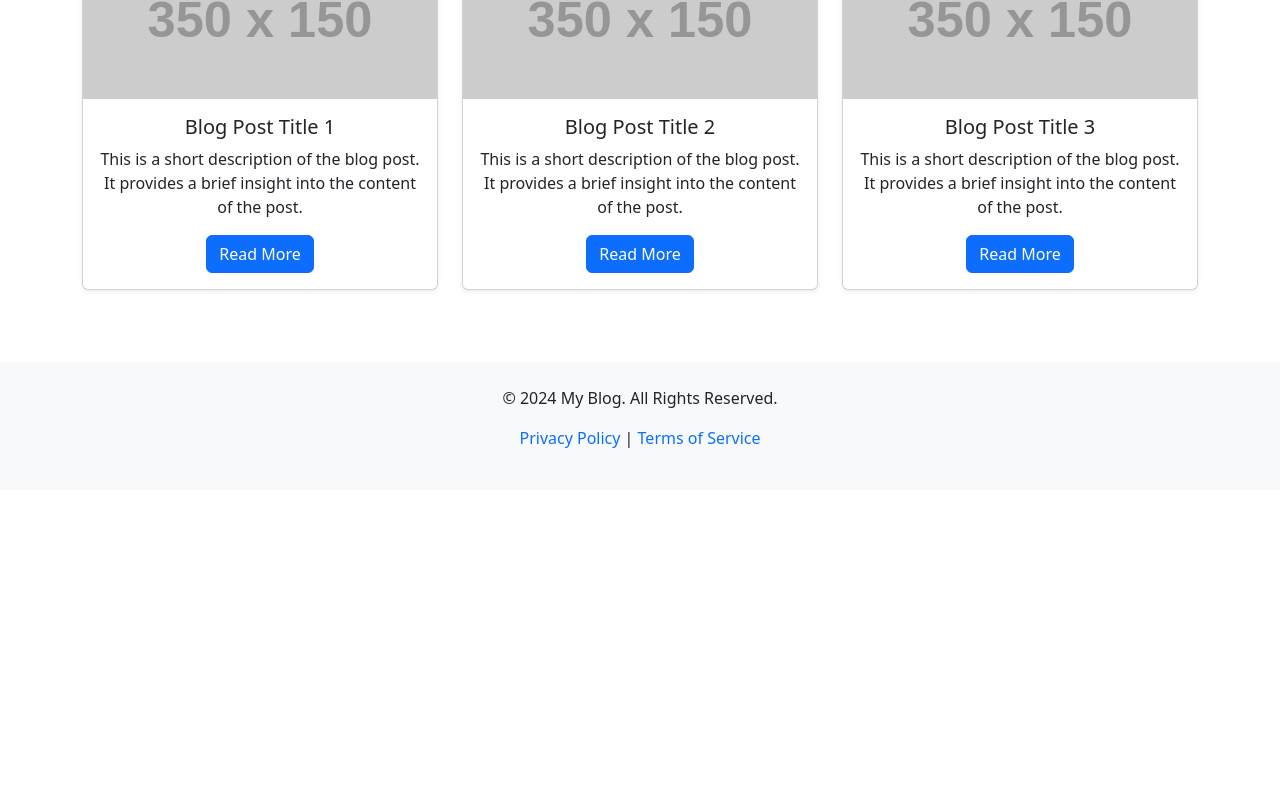
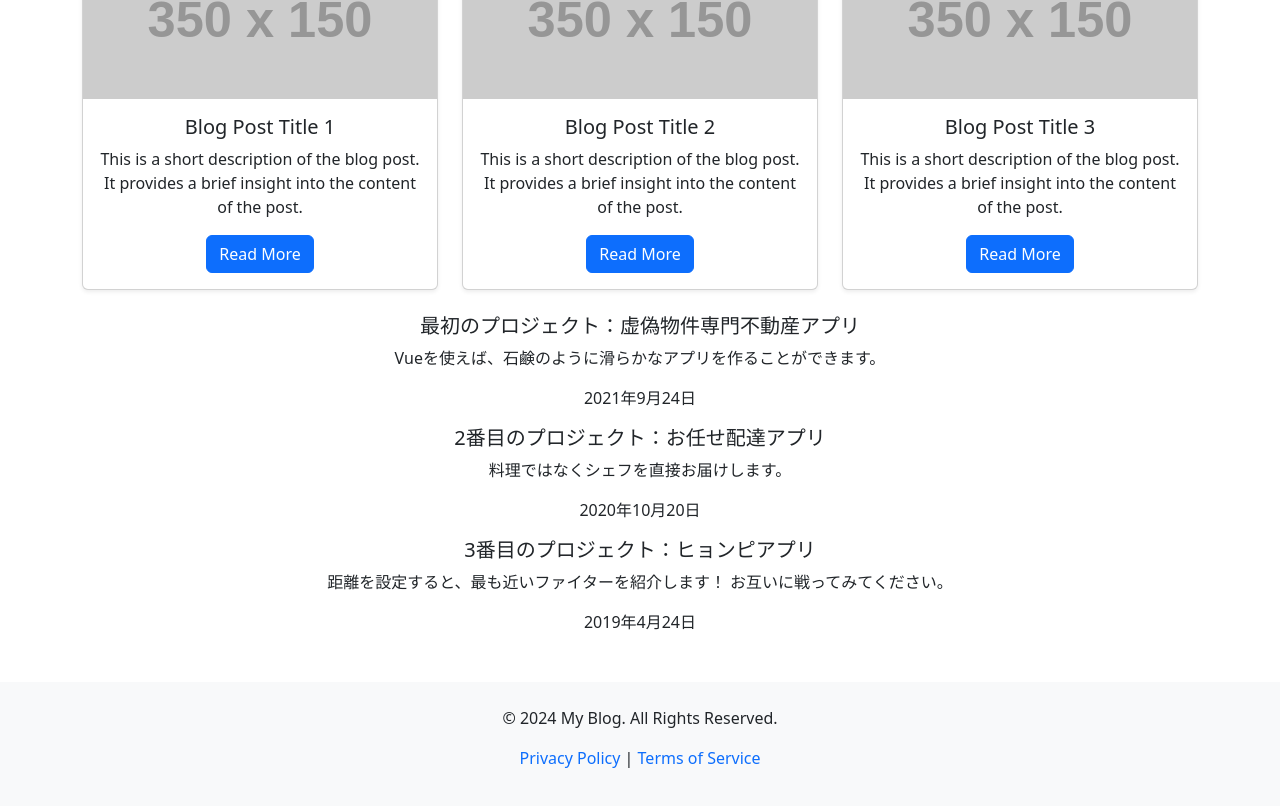
Before and after one commit to Eluwing/vue_practice_blog, a Vue app: page / in a window 1280 px wide. Shown: the part 599-1405 px from the top of the page. Before the commit the page ends 1089 px from the top, so only its background shows below. Built offline with nearby package versions, Linux system fonts and the light colour scheme.

Commit message:
[Feature] ブログ記事リストを表示するコンポーネント追加

```diff
--- a/src/App.vue
+++ b/src/App.vue
@@ -120,6 +120,8 @@
         </div>
       </div>
 
+      <List :blogPosts="blogPosts"/>
+
       <!-- Footer -->
       <footer class="bg-light text-center py-4 mt-5">
         <p>&copy; 2024 My Blog. All Rights Reserved.</p>
@@ -133,9 +135,19 @@
 </template>
 
 <script>
+import List from './components/List.vue'
+import Data from "./assets/blog.js";
+
 export default {
   name: "App",
-  components: {},
+  components: {
+    List,
+  },
+  data() {
+    return {
+        blogPosts: Data,
+    }
+  }
 };
 </script>
 
--- /dev/null
+++ b/src/assets/blog.js
@@ -0,0 +1,20 @@
+export default [
+  {
+    title: '最初のプロジェクト：虚偽物件専門不動産アプリ',
+    content: 'Vueを使えば、石鹸のように滑らかなアプリを作ることができます。',
+    date: '2021年9月24日',
+    number: 0
+  },
+  {
+    title: '2番目のプロジェクト：お任せ配達アプリ',
+    content: '料理ではなくシェフを直接お届けします。',
+    date: '2020年10月20日',
+    number: 1
+  },
+  {
+    title: '3番目のプロジェクト：ヒョンピアプリ',
+    content: '距離を設定すると、最も近いファイターを紹介します！ お互いに戦ってみてください。',
+    date: '2019年4月24日',
+    number: 2
+  }
+];
--- /dev/null
+++ b/src/components/List.vue
@@ -0,0 +1,20 @@
+<template>
+  <div v-for="(item, index) in blogPosts" :key="index">
+    <h5>{{item.title}}</h5>
+    <p>{{item.content}}</p>
+    <p>{{item.date}}</p>
+  </div>
+</template>
+
+<script>
+export default {
+  name: 'ListItem',
+  props: {
+    blogPosts: Object,
+  }
+}
+</script>
+
+<style>
+
+</style>
```
